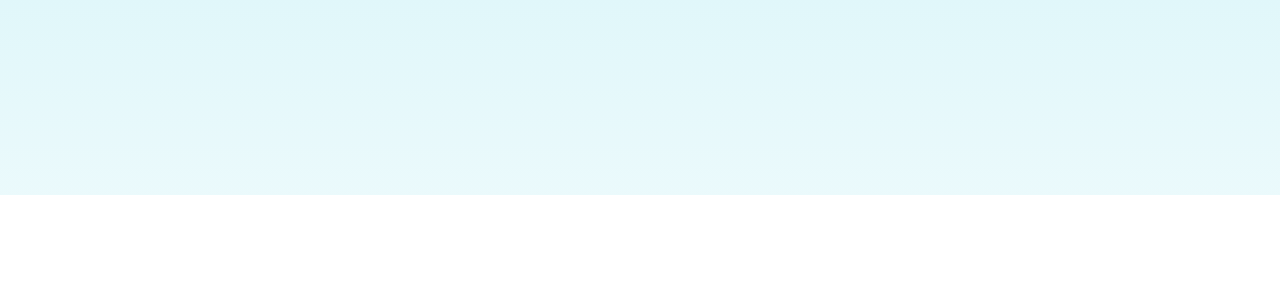
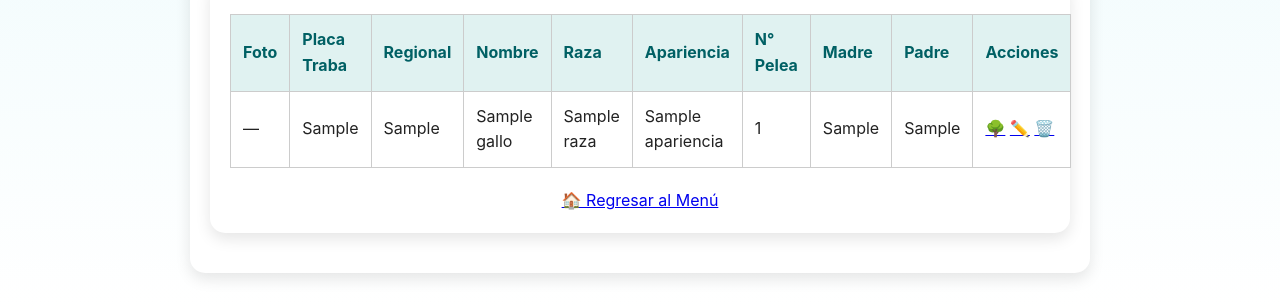
Before and after one commit to danny437/GalloFinoRD, a Flask app: template templates/lista.html in a window 1280 px wide. Shown: the part 605-913 px from the top of the page. Before the commit the page ends 800 px from the top, so only its background shows below. Run offline with Flask 3, Linux system fonts and the light colour scheme; the template is opened without the code that fills it: most values are stand-ins (such as "Sample title", 1, 10 or a date in 2020).

Commit message:
Update lista.html

```diff
--- a/templates/lista.html
+++ b/templates/lista.html
@@ -1,43 +1,90 @@
-{% extends "base.html" %}
-
-{% block title %}Lista de Gallos{% endblock %}
-
-{% block content %}
+<!DOCTYPE html>
+<html lang="es">
+<head>
+<meta charset="UTF-8">
+<meta name="viewport" content="width=device-width, initial-scale=1.0">
+<title>GFRD Mis Gallos 2026</title>
+<link rel="stylesheet" href="{{ url_for('static', filename='css/style.css') }}">
+{% if mensaje_exito %}
+<style>
+#mensaje-exito {
+    position: fixed;
+    top: 20px;
+    left: 50%;
+    transform: translateX(-50%);
+    background: rgba(46, 204, 113, 0.95);
+    color: white;
+    padding: 12px 24px;
+    border-radius: 8px;
+    font-weight: bold;
+    font-size: 18px;
+    box-shadow: 0 4px 12px rgba(0,0,0,0.3);
+    z-index: 1000;
+    animation: fadeOut 3s forwards;
+}
+@keyframes fadeOut {
+    0% { opacity: 1; }
+    70% { opacity: 1; }
+    100% { opacity: 0; }
+}
+</style>
+{% endif %}
+</head>
+<body>
+<canvas id="bg"></canvas>
+{% if mensaje_exito %}
+<div id="mensaje-exito">{{ mensaje_exito }}</div>
+{% endif %}
 <div class="container">
-    <div class="header">
-        <div class="header-left">
-            <img src="{{ url_for('static', filename='OIP.png') }}" alt="Logo GFRD" class="logo-header">
-            <div class="app-name">GalloFinoRD</div>
+<div class="header-modern">
+<div>
+<h1>🐓 Traba: {{ traba }}</h1>
+<p class="subtitle">Sistema moderno • Año 2026</p>
 </div>
+<img src="{{ url_for('static', filename='imgs/OIP.png') }}" alt="Logo GFRD" class="logo">
 </div>
-
-    <h1>Lista de Gallos Registrados</h1>
-
+<div class="card">
 <table>
 <thead>
     <tr>
+        <th>Foto</th>
+        <th>Placa Traba</th>
+        <th>Regional</th>
         <th>Nombre</th>
         <th>Raza</th>
-                <th>Edad</th>
+        <th>Apariencia</th>
+        <th>N° Pelea</th>
+        <th>Madre</th>
+        <th>Padre</th>
+        <th>Acciones</th>
     </tr>
 </thead>
 <tbody>
-            {% for gallo in gallos %}
+{% for g in gallos %}
     <tr>
-                <td>{{ gallo.nombre }}</td>
-                <td>{{ gallo.raza }}</td>
-                <td>{{ gallo.edad }}</td>
+        <td>{% if g.foto %}<img src="{{ url_for('uploaded_file', filename=g.foto) }}" width="60" style="border-radius:4px;">{% else %}—{% endif %}</td>
+        <td>{{ g.placa_traba or "—" }}</td>
+        <td>{{ g.placa_regional or "—" }}</td>
+        <td>{{ g.nombre or g.placa_traba }}</td>
+        <td>{{ g.raza }}</td>
+        <td>{{ g.apariencia }}</td>
+        <td>{{ g.n_pelea or "—" }}</td>
+        <td>{{ g.madre_placa or "—" }}</td>
+        <td>{{ g.padre_placa or "—" }}</td>
+        <td>
+            <a href="{{ url_for('arbol_genealogico', id=g.id) }}" class="btn-ghost">🌳</a>
+            <a href="{{ url_for('editar_gallo', id=g.id) }}" class="btn-ghost">✏️</a>
+            <a href="{{ url_for('eliminar_gallo', id=g.id) }}" class="btn-ghost">🗑️</a>
+        </td>
     </tr>
 {% endfor %}
 </tbody>
 </table>
-
-    <div class="acciones-centradas">
-        <a href="{{ url_for('menu') }}" class="btn btn-secondary">Volver al Menú</a>
-    </div>
-
-    <div class="footer" style="text-align: center; margin-top: 30px; font-size: 0.9rem; color: #555;">
-        © 2026 GalloFinoRD • Todos los derechos reservados
+<div style="text-align:center; margin-top:20px;">
+    <a href="{{ url_for('menu_principal') }}" class="btn-ghost">🏠 Regresar al Menú</a>
 </div>
 </div>
-{% endblock %}
+</div>
+<script src="{{ url_for('static', filename='js/main.js') }}"></script>
+</body>
+</html>
```
Lines whose indentation alone changed are shown as unchanged.
